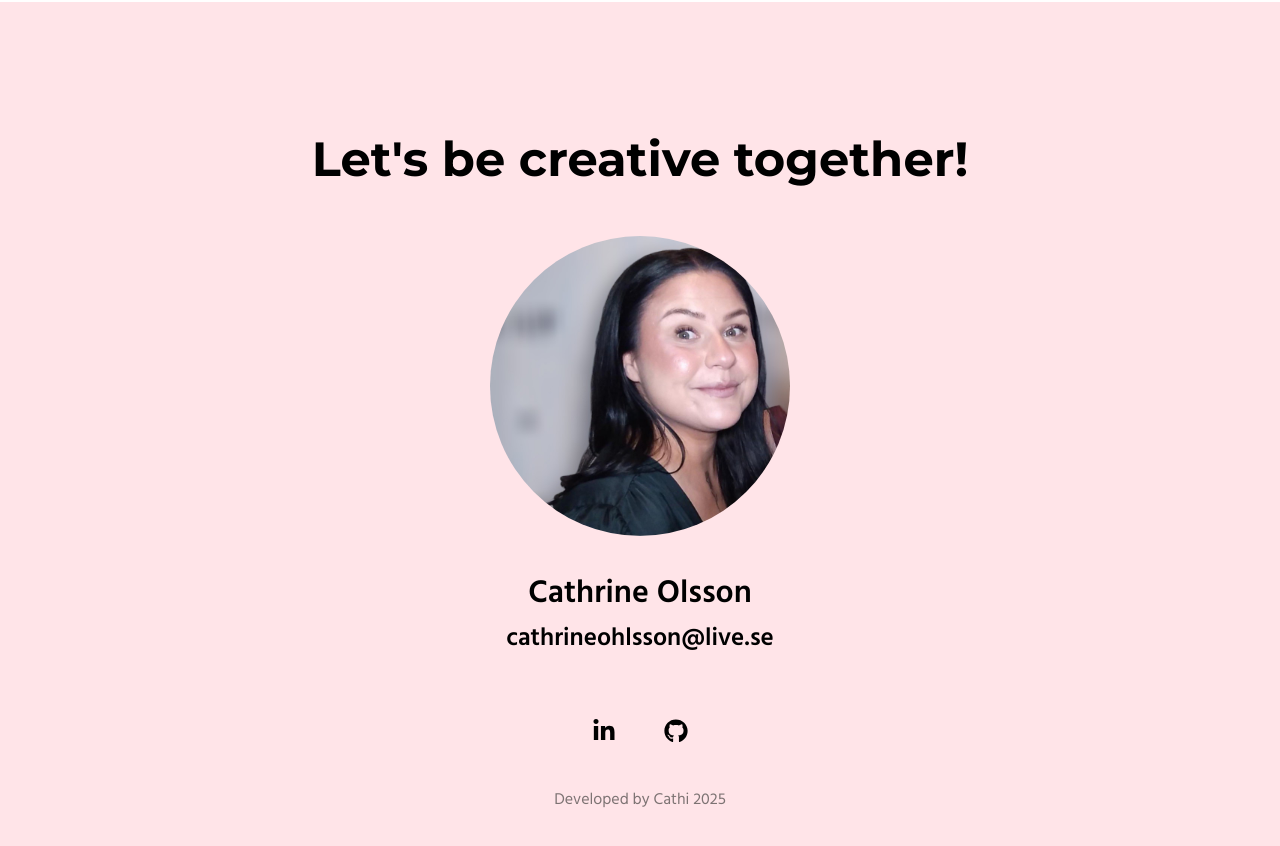
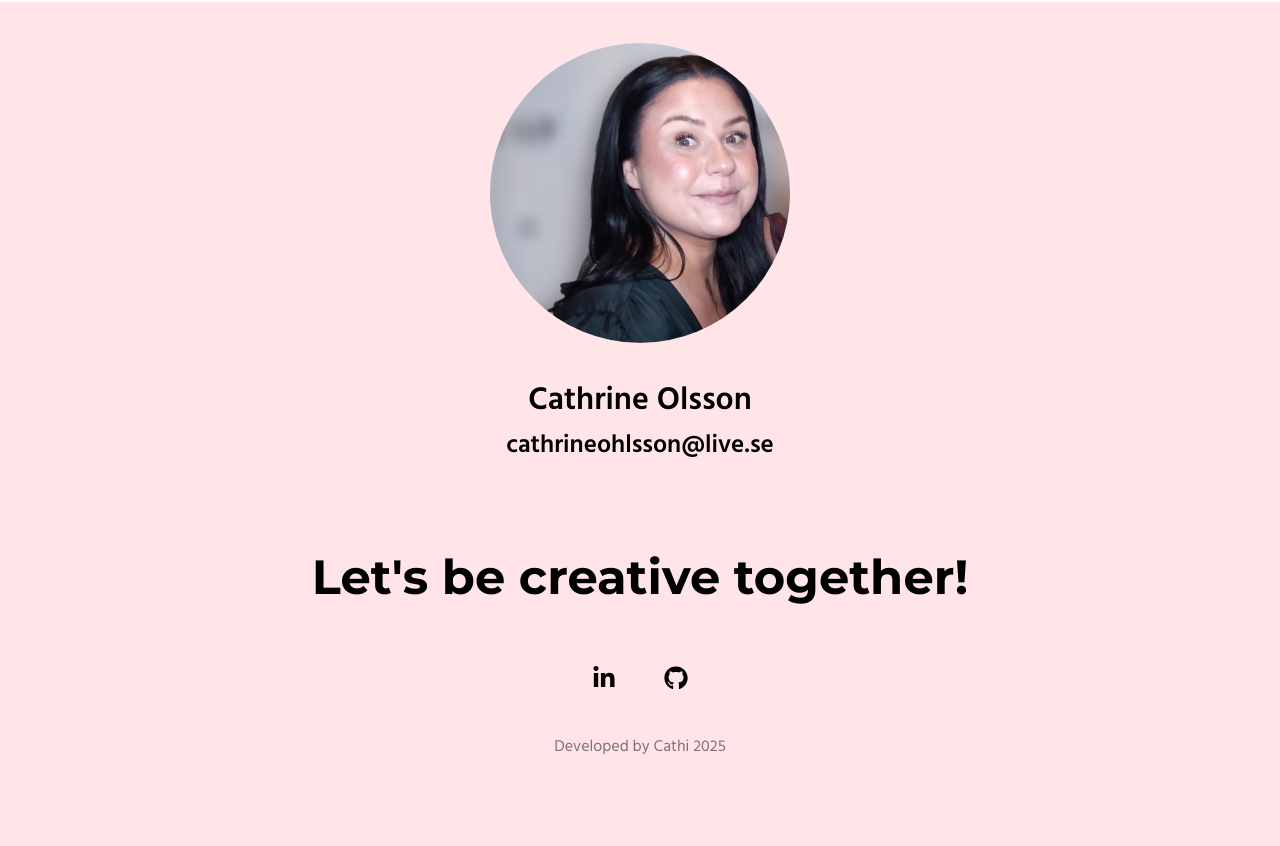
Before and after one commit to violacathrine/my-portfolio, a React (Vite) app: page / in a window 1280 px wide. Shown: the part 5640-6486 px from the top of the page. After the commit the page ends 6442 px from the top, so only its background shows below. Built offline with nearby package versions, Linux system fonts and the light colour scheme.

Commit message:
slogan instead of heading

```diff
--- a/src/App.jsx
+++ b/src/App.jsx
@@ -36,10 +36,10 @@ export const App = () => {
       <Skills heading={content.skills.heading} groups={content.skills.groups} />
 
       <Contact
-        heading={content.contact.heading}
         name={content.contact.name}
         email={content.contact.email}
         image={content.contact.image}
+        slogan={content.contact.slogan}
         socials={content.contact.socials}
         footerText={content.contact.footerText}
       />
--- a/src/components/Contact.jsx
+++ b/src/components/Contact.jsx
@@ -4,7 +4,7 @@ import { FaGithub, FaLinkedinIn } from "react-icons/fa";
 //  Layout
 const Section = styled.section`
   min-height: 100dvh;
-  padding: 128px 16px;
+  padding: 12px 16px;
   width: 100%;
   margin: 0 auto;
   text-align: center;
@@ -18,10 +18,11 @@ const Section = styled.section`
   }
 `;
 
-const Heading = styled.h2`
+const Slogan = styled.h2`
   font-size: 48px;
   font-weight: 700;
   color: rgb(0, 0, 0);
+  padding-top: 50px;
 `;
 
 const ProfileImage = styled.img`
@@ -67,7 +68,6 @@ const IconsWrapper = styled.div`
   display: flex;
   justify-content: center;
   gap: 24px;
-  margin-top: 16px;
 `;
 
 const SocialIconLink = styled.a`
@@ -88,11 +88,6 @@ const SocialIconLink = styled.a`
   }
 `;
 
-const iconMap = {
-  LinkedIn: FaLinkedinIn,
-  GitHub: FaGithub,
-};
-
 const Footer = styled.footer`
   font-family: hind;
   font-size: 16px;
@@ -100,22 +95,28 @@ const Footer = styled.footer`
   text-align: center;
 `;
 
+
+const iconMap = {
+  LinkedIn: FaLinkedinIn,
+  GitHub: FaGithub,
+};
+
 export const Contact = ({
-  heading,
   name,
   email,
   image,
   socials,
+  slogan,
   footerText,
 }) => {
   return (
     <Section id="contact">
-      <Heading>{heading}</Heading>
       <ProfileImage src={image} alt={name} />
       <div>
         <Name>{name}</Name>
         <Email href={`mailto:${email}`}>{email}</Email>
       </div>
+      <Slogan>{slogan}</Slogan>
       <IconsWrapper>
         {socials.map((social) => {
           const IconComponent = iconMap[social.platform];
--- a/src/data/content.json
+++ b/src/data/content.json
@@ -162,7 +162,7 @@
   },
 
   "contact": {
-    "heading": "Let's be creative together!",
+    "slogan": "Let's be creative together!",
     "name": "Cathrine Olsson",
     "email": "cathrineohlsson@live.se",
     "image": "/profile-picture.jpg",
```
